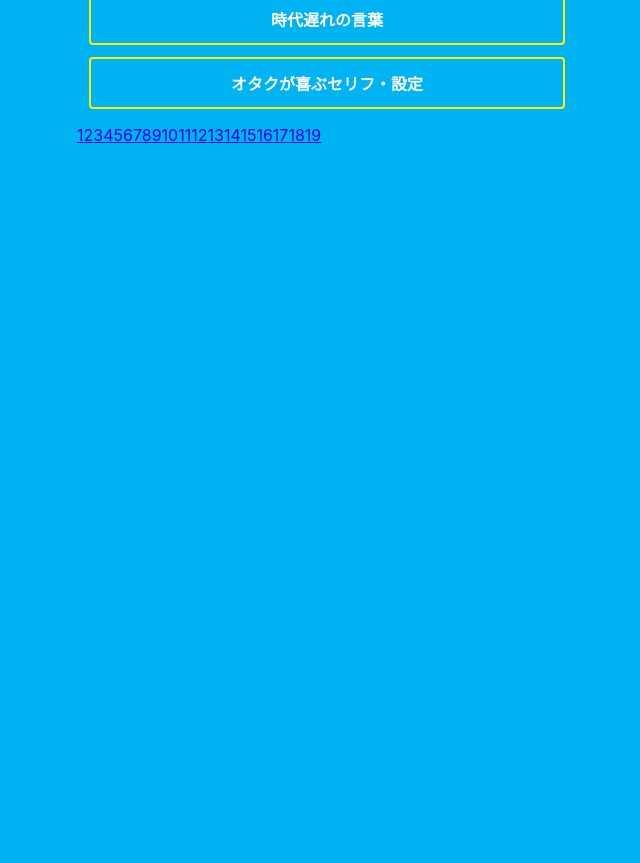
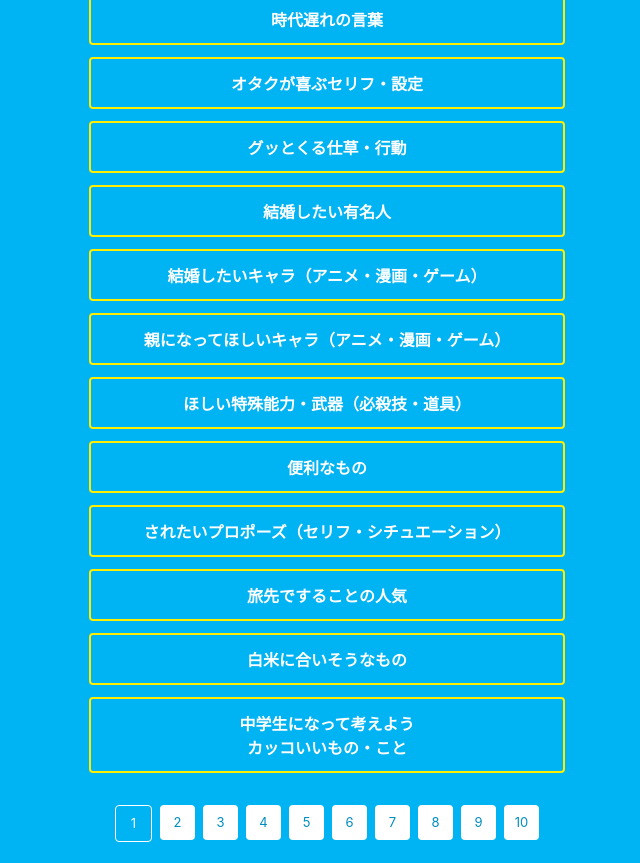
Before and after one commit to aiandrox/ito-theme-maker, a React (Create React App) app: page / in a window 1280 px wide. Shown: the part 660-1523 px from the top of the page, without its empty margins (313-953 px from the left). Before the commit the page ends 826 px from the top, so only its background shows below. Built offline with nearby package versions, Linux system fonts and the light colour scheme.

Commit message:
ページネーションのデザインを調整

```diff
--- a/src/components/Top/Top.component.tsx
+++ b/src/components/Top/Top.component.tsx
@@ -4,6 +4,7 @@ import { Theme, PAGE_SIZE } from "../../models";
 import { ThemeItemComponent } from "./ThemeItem.component";
 import * as Styles from "./Top.styles";
 import { useNavigate, useLocation, Link } from "react-router-dom";
+import { Pagination } from "../shared/Pagination/Pagination.component";
 
 export const TopComponent = () => {
   const navigate = useNavigate();
@@ -35,6 +36,11 @@ export const TopComponent = () => {
     navigate(`/themes/${theme.id}`);
   };
 
+  const onChangePage = (page: number) => () => {
+    // NOTE: 下のqueryを無視している
+    navigate(`?page=${page}`);
+  };
+
   return (
     <>
       <Styles.Title>itoお題メーカー</Styles.Title>
@@ -56,13 +62,9 @@ export const TopComponent = () => {
           <ThemeItemComponent key={theme.id} onClickTheme={onClickTheme} theme={theme} />
         ))}
       </ul>
-      <ul>
-        {Array.from({ length: Math.ceil(themes.length / PAGE_SIZE) }, (_, i) => i + 1).map((num) => (
-          <Link key={num} to={`?page=${num}`}>
-            {num}
-          </Link>
-        ))}
-      </ul>
+      <Styles.PaginationWrapper>
+        <Pagination totalPage={Math.ceil(themes.length / PAGE_SIZE)} currentPage={page} onChangePage={onChangePage} />
+      </Styles.PaginationWrapper>
     </>
   );
 };
--- a/src/components/Top/Top.styles.tsx
+++ b/src/components/Top/Top.styles.ts
@@ -25,3 +25,9 @@ export const Button = styled.button`
 export const NumberLine = styled.div`
   border-bottom: dotted 4px ${color.yellow};
 `;
+
+export const PaginationWrapper = styled.div`
+  display: flex;
+  justify-content: center;
+  margin-top: 16px;
+`;
--- /dev/null
+++ b/src/components/shared/Pagination/Pagination.component.tsx
@@ -0,0 +1,19 @@
+import * as Styles from "./Pagination.styles";
+
+type Props = {
+  totalPage: number;
+  currentPage: number;
+  onChangePage: (page: number) => () => void;
+};
+
+export const Pagination = ({ totalPage, currentPage, onChangePage }: Props) => {
+  return (
+    <Styles.Ol>
+      {Array.from({ length: totalPage }, (_, i) => i + 1).map((page) => (
+        <Styles.Li disabled={page === currentPage} key={page} onClick={onChangePage(page)}>
+          {page}
+        </Styles.Li>
+      ))}
+    </Styles.Ol>
+  );
+};
--- /dev/null
+++ b/src/components/shared/Pagination/Pagination.styles.ts
@@ -0,0 +1,51 @@
+import styled from "@emotion/styled";
+import { color } from "../../../color";
+import { css } from "@emotion/react";
+
+export const Ol = styled.ol`
+  display: flex;
+  gap: 8px;
+  padding-inline-start: 0;
+`;
+
+const PaginationButton = ({ disabled }: { disabled?: boolean }) => css`
+  ${disabled
+    ? css`
+        cursor: default;
+        color: ${color.white};
+        border: 1px solid ${color.white};
+      `
+    : css`
+        cursor: pointer;
+        color: ${color.lightBlue};
+        background-color: ${color.white};
+      `}
+`;
+
+export const Li = styled.li`
+  ${PaginationButton}
+
+  width: 35px;
+  height: 35px;
+  border-radius: 4px;
+
+  font-size: 13px;
+  display: flex;
+  align-items: center;
+  justify-content: center;
+`;
+
+export const EllipsisLi = styled.li`
+  width: 35px;
+  height: 35px;
+  display: flex;
+  align-items: center;
+  justify-content: center;
+  ::before {
+    display: flex;
+    justify-content: center;
+    content: "…";
+    width: 20px;
+    height: 20px;
+  }
+`;
--- a/src/models/Theme.ts
+++ b/src/models/Theme.ts
@@ -5,4 +5,4 @@ export type Theme = {
   min: string;
 };
 
-export const PAGE_SIZE = 10;
+export const PAGE_SIZE = 20;
```
Also changed, not shown: src/components/shared/NotFound/NotFound.styles.ts (renamed from src/components/shared/NotFound/NotFound.styles.tsx).
